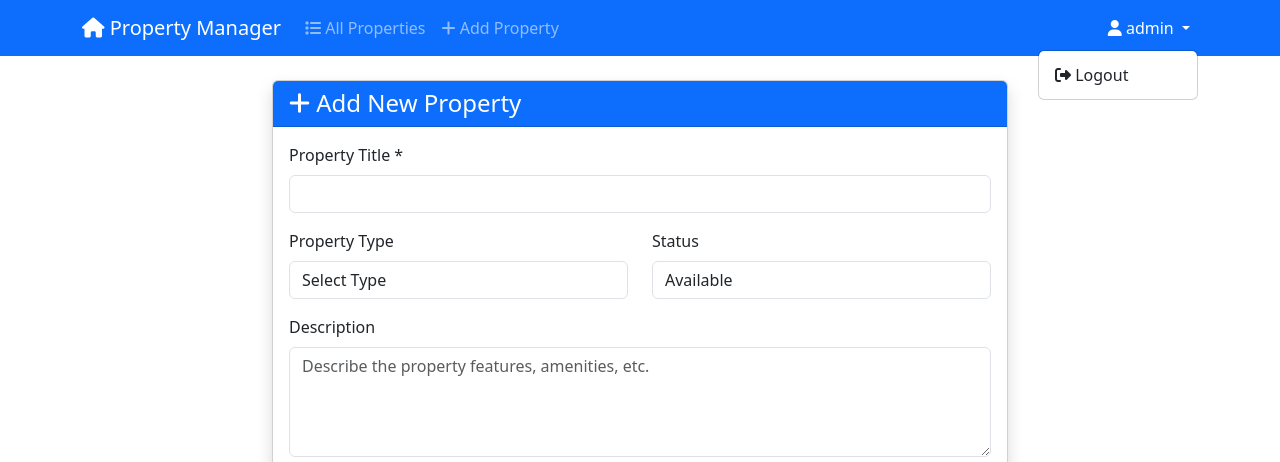
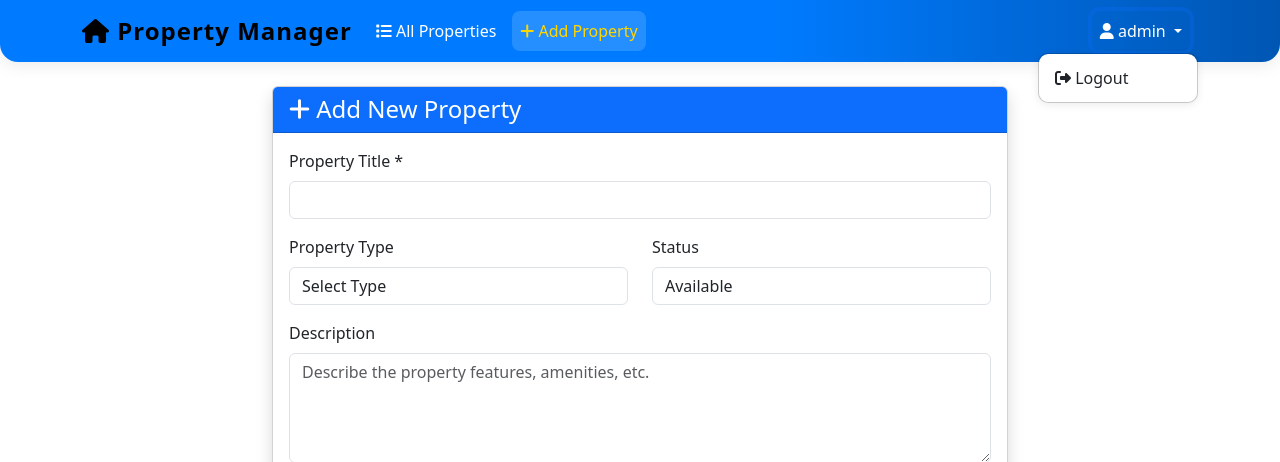
Before and after one commit to Anjuman-Hami-e-Muslimeen/property, a Flask app: page /add_property in a window 1280 px wide, after a click on "admin". Shown: the top 462 px of the page. Run offline with Flask 3, Linux system fonts and the light colour scheme; a user stored in the database is signed in; some libraries are stand-ins or nearby versions.

Commit message:
edited navbar

```diff
--- a/templates/base.html
+++ b/templates/base.html
@@ -31,10 +31,52 @@
             align-items: center;
             justify-content: center;
         }
+        /* Navbar custom styles */
+        .navbar-custom {
+            background: linear-gradient(90deg, #007bff 60%, #0056b3 100%);
+            box-shadow: 0 4px 16px rgba(0,0,0,0.08);
+            border-radius: 0 0 18px 18px;
+            padding: 0.5rem 0;
+        }
+        .navbar-brand {
+            font-weight: 700;
+            font-size: 1.5rem;
+            letter-spacing: 1px;
+        }
+        .navbar-nav .nav-link {
+            color: #fff !important;
+            margin-right: 0.5rem;
+            transition: background 0.2s, color 0.2s;
+            border-radius: 8px;
+            padding: 0.5rem 1rem;
+        }
+        .navbar-nav .nav-link:hover, .navbar-nav .nav-link.active {
+            background: rgba(255,255,255,0.15);
+            color: #ffd700 !important;
+        }
+        .navbar-nav .dropdown-menu {
+            border-radius: 10px;
+            box-shadow: 0 2px 8px rgba(0,0,0,0.08);
+        }
+        .navbar-nav .dropdown-item {
+            transition: background 0.2s, color 0.2s;
+        }
+        .navbar-nav .dropdown-item:hover {
+            background: #007bff;
+            color: #fff;
+        }
+        .navbar-toggler {
+            border: none;
+            outline: none;
+        }
+        .navbar-toggler-icon {
+            background-color: #fff;
+            border-radius: 4px;
+        }
     </style>
 </head>
 <body>
-    <nav class="navbar navbar-expand-lg navbar-dark bg-primary">
+    <nav class="navbar navbar-expand-lg navbar-custom">
         <div class="container">
             <a class="navbar-brand" href="{{ url_for('index') }}">
                 <i class="fas fa-home"></i> Property Manager
@@ -45,12 +87,12 @@
             <div class="collapse navbar-collapse" id="navbarNav">
                 <ul class="navbar-nav me-auto">
                     <li class="nav-item">
-                        <a class="nav-link" href="{{ url_for('index') }}">
+                        <a class="nav-link {% if request.endpoint == 'index' %}active{% endif %}" href="{{ url_for('index') }}">
                             <i class="fas fa-list"></i> All Properties
                         </a>
                     </li>
                     <li class="nav-item">
-                        <a class="nav-link" href="{{ url_for('add_property') }}">
+                        <a class="nav-link {% if request.endpoint == 'add_property' %}active{% endif %}" href="{{ url_for('add_property') }}">
                             <i class="fas fa-plus"></i> Add Property
                         </a>
                     </li>
```
